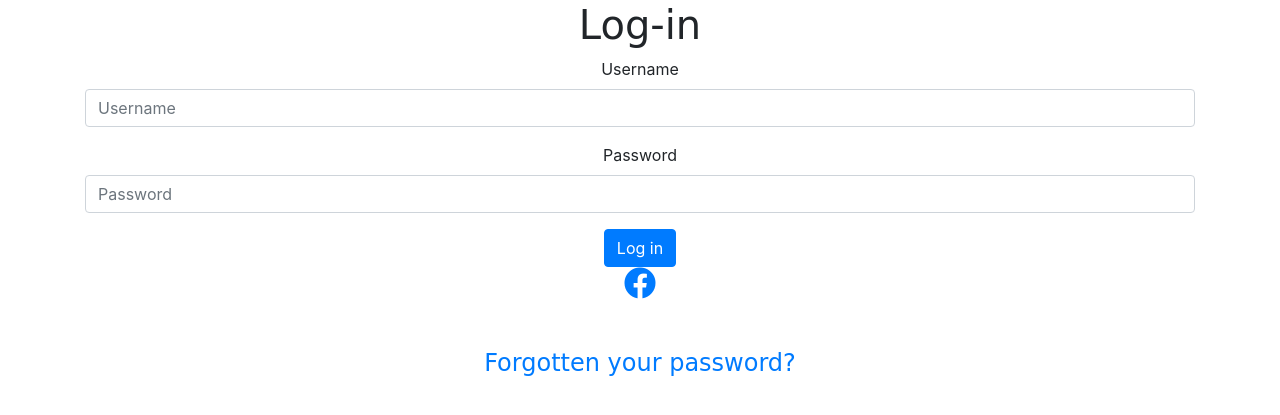
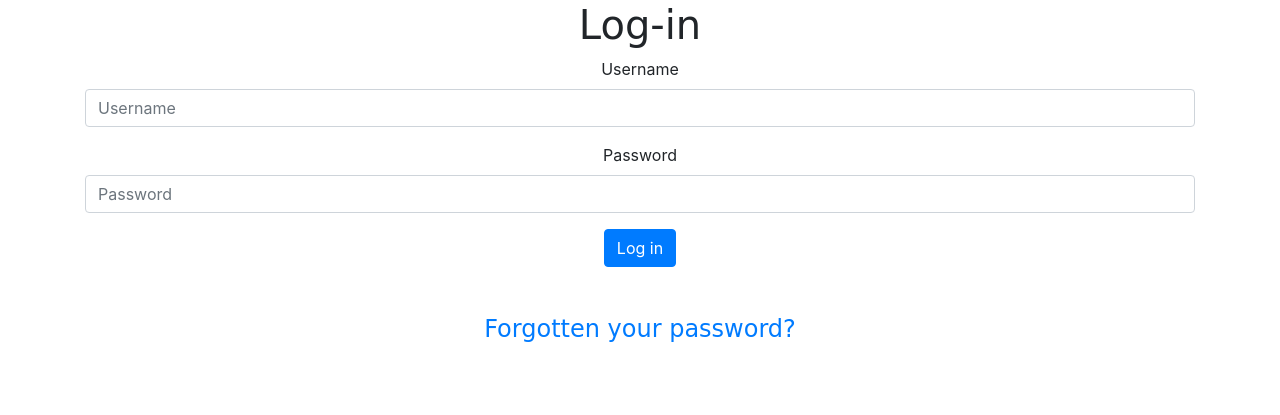
Before and after one commit to ArkadebMisra/foodiemoments, a Django app: page /account/login/ in a window 1280 px wide. Shown: the part 319-734 px from the top of the page. Run offline with Django 3.2, Linux system fonts and the light colour scheme; some libraries are stand-ins or nearby versions.

Commit message:
facebook login removed

```diff
--- a/account/templates/registration/login.html
+++ b/account/templates/registration/login.html
@@ -32,9 +32,6 @@
 
 			</div>
 		</form>
-		<div class="social" align="center">
-			<a href="{% url 'social:begin' 'facebook' %}"><i class="fab fa-facebook"style="font-size: 2em;"></i></a>
-		</div>
 		<h4 align="center" style="margin: 2em 0em;font-family: Comic Sans Ms;sans-serif;"><a href="{% url 'password_reset' %}">Forgotten your password?</a></h4>
 	</body>
 	</div>
```
